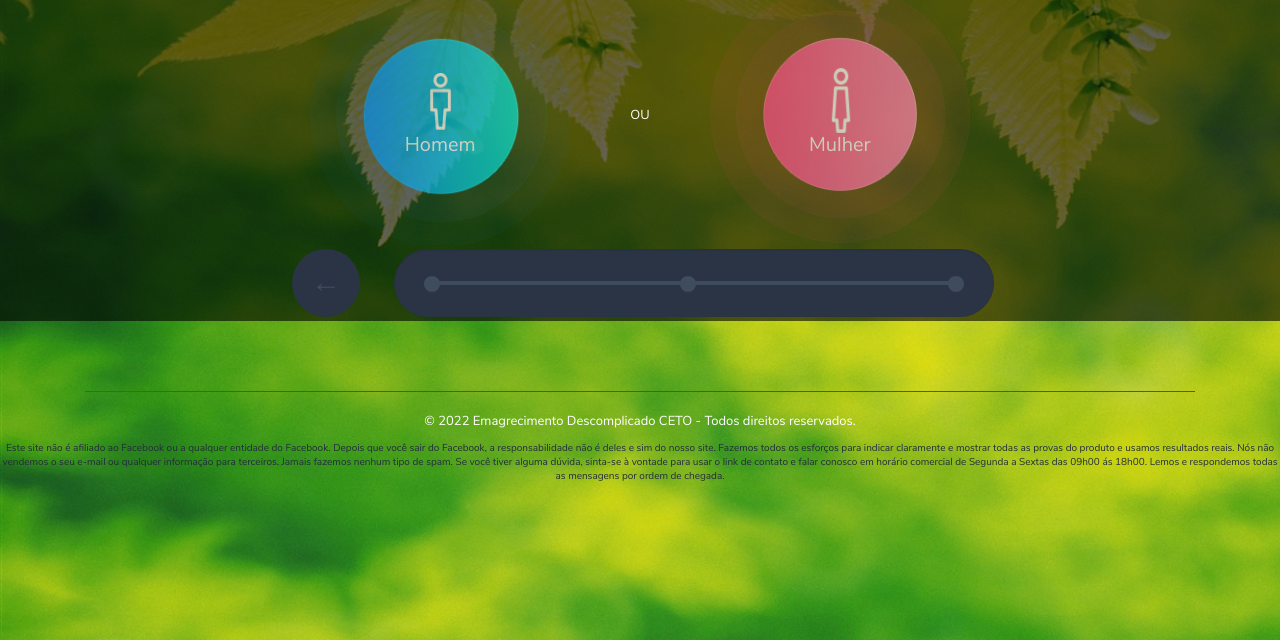
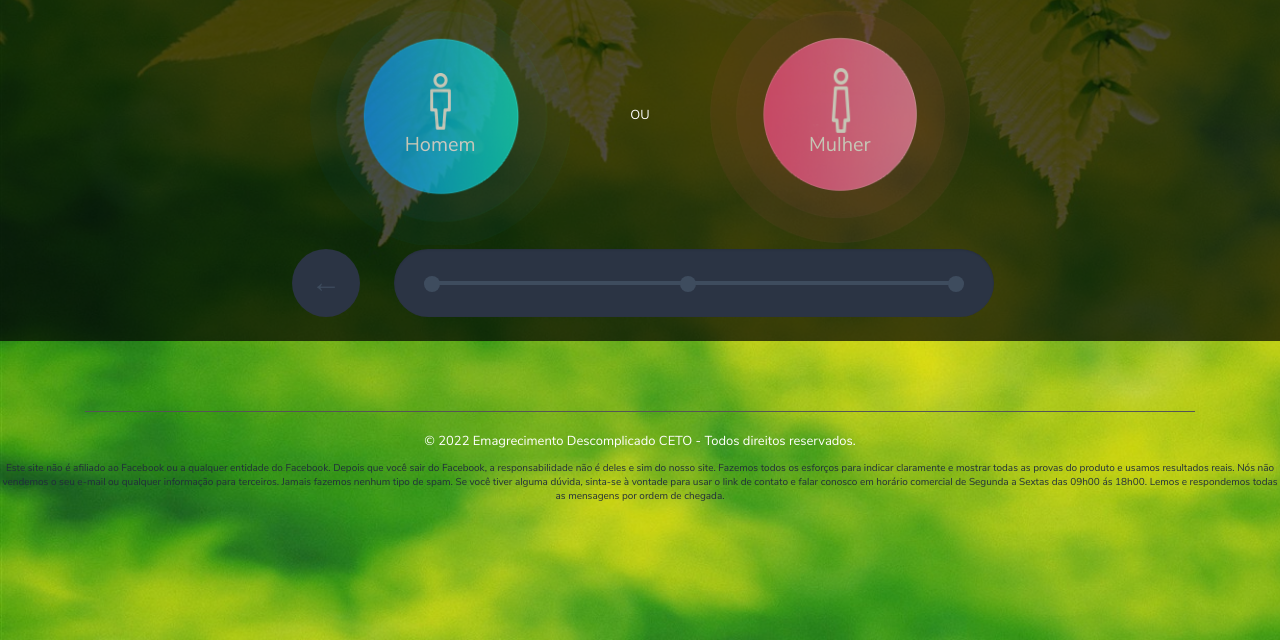
Before and after one commit to thiagonfigueiredo/protocolobarrigazeros.site, a plain HTML site: page quiz/index.html in a window 1280 px wide. Shown: the part 160-800 px from the top of the page. Drawn offline with nearby package versions, Linux system fonts and the light colour scheme; files whose address does not match are found by name.

Commit message:
Update quiz.css

```diff
--- a/assets/css/quiz.css
+++ b/assets/css/quiz.css
@@ -55,7 +55,8 @@ body {
   overflow: hidden;
   width: 100vw;
   text-align: center;
-  background-color: rgba(0, 0, 0, 0.6);
+  background-color: rgba(0, 0, 0, 0.7);
+  padding-bottom: 20px;
 }
 
 .quiz-header {
```
